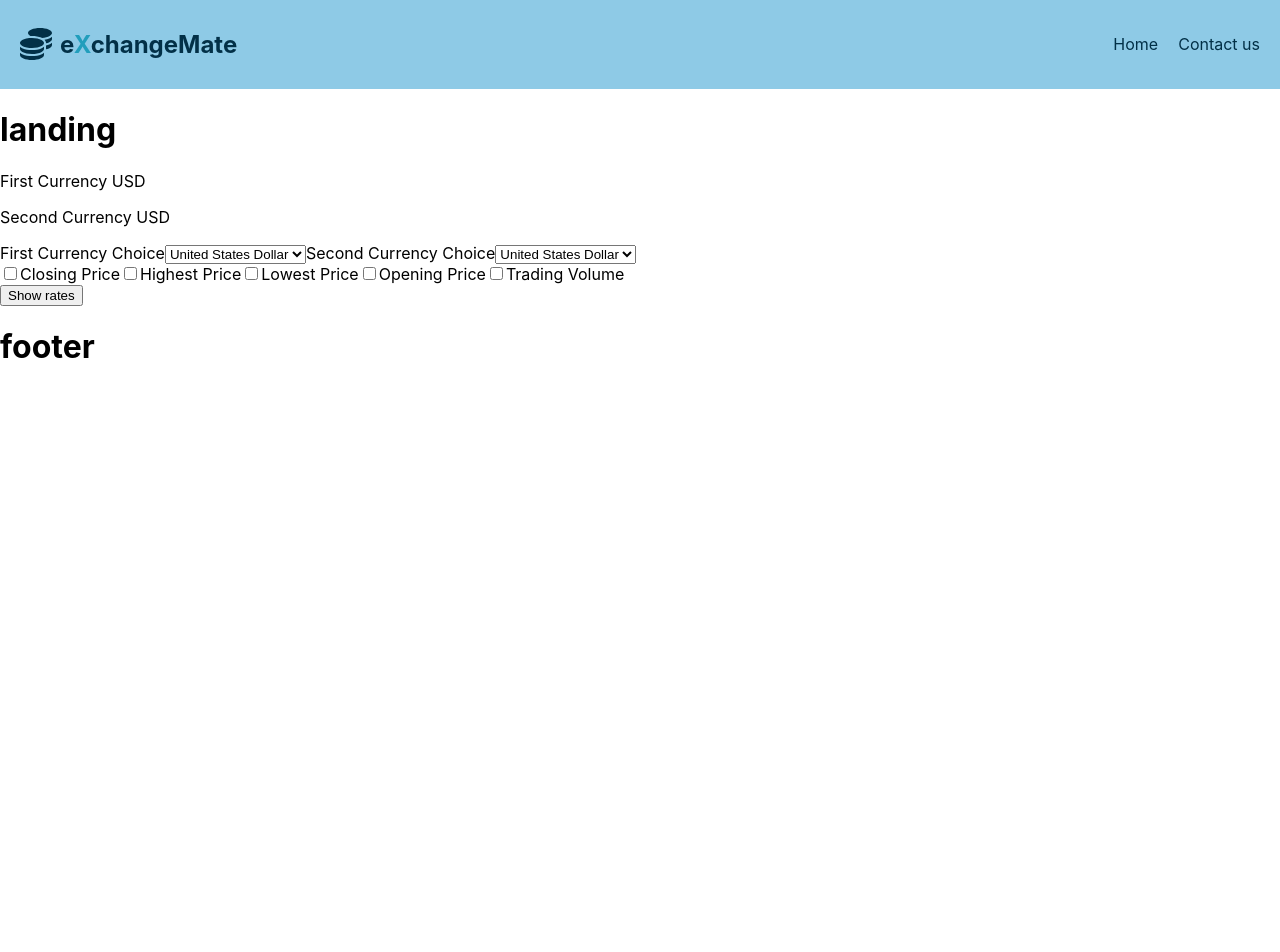
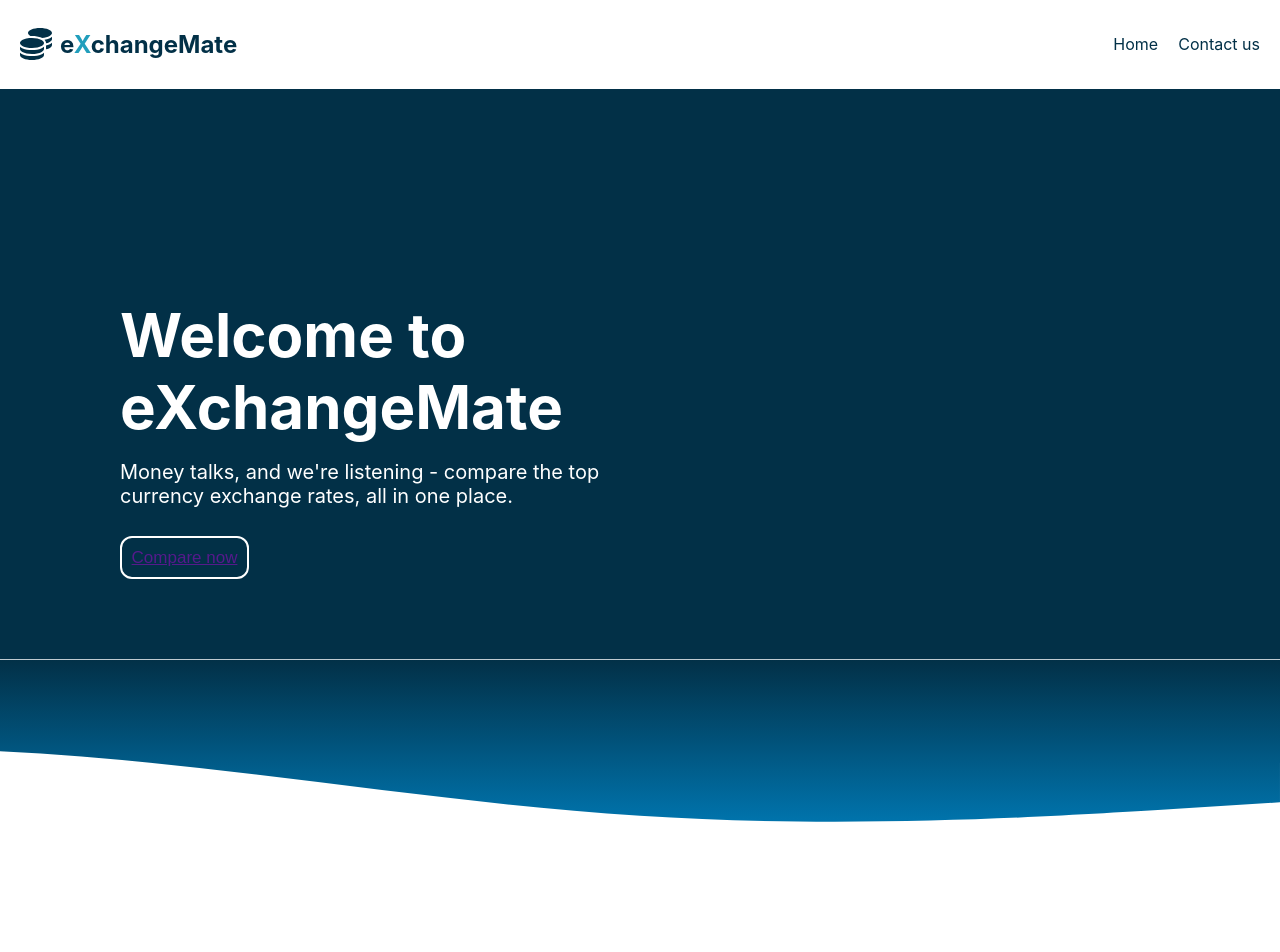
Before and after one commit to stansaner/ExchangeMate, a React (Create React App) app: page / in a window 1280 px wide. Shown: the top 952 px of the page. Before the commit the page ends 800 px from the top, so only its background shows below. Built offline with nearby package versions, Linux system fonts and the light colour scheme.

Commit message:
header almost complete. Sending request to test feature

```diff
--- a/src/components/header/Header.js
+++ b/src/components/header/Header.js
@@ -1,8 +1,10 @@
 import React from "react";
 import "./header.css";
 import { NavLink } from "react-router-dom";
-import { FontAwesomeIcon } from '@fortawesome/react-fontawesome'
-import { faCoins } from '@fortawesome/free-solid-svg-icons'
+import { FontAwesomeIcon } from "@fortawesome/react-fontawesome";
+import { faCoins } from "@fortawesome/free-solid-svg-icons";
+
+
 
 function Header() {
   return (
@@ -24,13 +26,33 @@ function Header() {
       <nav class="navbar">
         <a class="navbar-brand" href="#">
           <FontAwesomeIcon icon={faCoins} size="2x" />
-        <h1>e<span class="nav-highlight">X</span>changeMate</h1>
+          <h1>
+            e<span class="nav-highlight">X</span>changeMate
+          </h1>
         </a>
         <div class="navbar-links">
           <NavLink to="/">Home</NavLink>
           <NavLink to="/contact">Contact us</NavLink>
         </div>
       </nav>
+      {/* Header begins here */}
+
+      <header>
+        <div className="flex-container">
+          <div className="flex-item header-style">
+
+            <h1>Welcome to  eXchangeMate</h1>
+            <p>Money talks, and we're listening - compare the top currency exchange rates, all in one place.</p>
+            <button class="currency-button"><a href="">Compare now</a></button>
+          </div>
+          <div className="flex-item image-style">
+          {/* <FontAwesomeIcon icon={faCoins} size="8x" /> */}
+          </div>
+        </div>
+        <div className="wave"></div>
+      </header>
+
+      {/* Header ends here */}
     </>
   );
 }
--- a/src/components/header/header.css
+++ b/src/components/header/header.css
@@ -27,7 +27,7 @@ nav-style {
   display: flex;
   justify-content: space-between;
   align-items: center;
-  background-color: #8ECAE6;
+  background-color: #ffffff;
   color: #ffffff;
   padding: 10px 20px;
 }
@@ -61,3 +61,62 @@ nav-style {
 }
 
 /* Style for the active link */
+
+
+/* Styles for header */
+
+header h1{
+  font-size: 60px;
+  margin-bottom: -3px;
+}
+
+header p {
+  font-size: 20px;
+}
+
+.flex-container {
+  display: flex;
+  padding: 7.5rem;
+  color: #ffffff;
+  background-color: #023047;
+}
+
+.flex-item {
+  flex: 1;
+}
+
+.header-style {
+  margin-top: 50px;
+  margin-bottom: -40px;
+}
+
+.image-style {
+  display: flex;
+  align-items: center;
+  justify-content: center;
+}
+.currency-button {
+  padding: 0.6rem;
+  border: 2px solid #fff;
+  border-radius: 12px;
+  font-size: 17px;
+  margin-top: 8px;
+  color: #fff;
+  background: #023047;
+  cursor: pointer;
+  transition: all 400ms;
+}
+
+.currency-button:hover {
+  background-color: #fff;
+  color: #023047;
+}
+
+.wave {
+  position: relative;
+  bottom: 0;
+  left: 0;
+  width: 100%;
+  height: 320px;
+  background: url('../../images/wave.svg') no-repeat;
+}
```
Also changed, not shown: src/images/wave.svg (added). Lines whose indentation alone changed are shown as unchanged.
